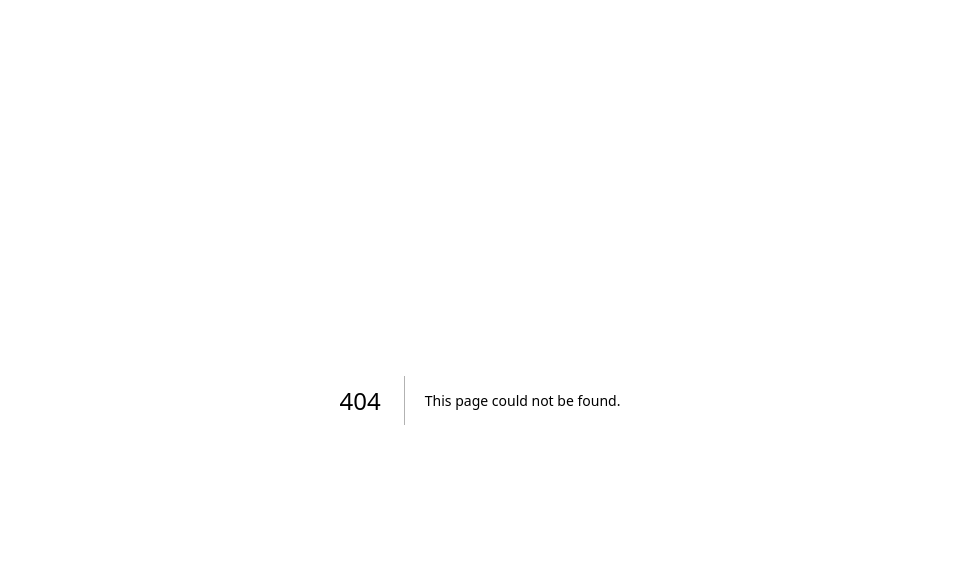
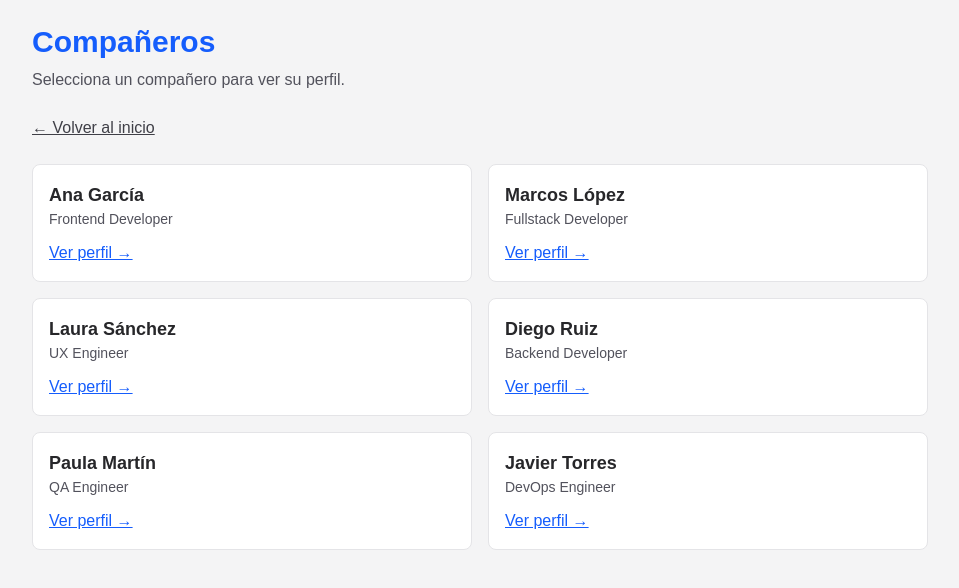
Before and after one commit to FranVice/interamplify-practica-01-directorio-companeros, a Next.js app: page /companeros in a window 1280 px wide. Before the commit this address had no page. Shown: the top 588 px of the page, without its empty margins (160-1119 px from the left). Built offline with nearby package versions, Linux system fonts and the light colour scheme.

Commit message:
Práctica 01 finalizada - RF-01 a RF-04 completados y README actualizado

```diff
--- /dev/null
+++ b/app/companeros/[id]/page.tsx
@@ -0,0 +1,51 @@
+import { notFound } from "next/navigation";
+import Link from "next/link";
+import { coworkers } from "../../../lib/data";
+
+interface PageProps {
+    params: Promise<{ id: string }>;
+    }
+
+    export default async function Page({ params }: PageProps) {
+    const { id } = await params;
+
+    const coworker = coworkers.find((c) => c.id === id);
+
+    if (!coworker) {
+        notFound();
+    }
+
+    return (
+        <main className="min-h-screen bg-zinc-100 dark:bg-zinc-900 text-zinc-800 dark:text-zinc-100 p-6">
+        <div className="max-w-3xl mx-auto">
+            <h1 className="text-3xl font-bold mb-4 text-blue-600 dark:text-blue-400">
+            {coworker.nombre}
+            </h1>
+
+            <p className="text-lg mb-2 font-semibold">{coworker.rol}</p>
+
+            <p className="mb-6 text-zinc-600 dark:text-zinc-300">
+            {coworker.bio}
+            </p>
+
+            <div className="flex flex-wrap gap-2 mb-6">
+            {coworker.tecnologias.map((tec) => (
+                <span
+                key={tec}
+                className="px-3 py-1 text-sm rounded-full bg-zinc-200 dark:bg-zinc-700"
+                >
+                {tec}
+                </span>
+            ))}
+            </div>
+
+            <Link
+            href="/companeros"
+            className="underline text-zinc-700 dark:text-zinc-200 hover:opacity-80"
+            >
+            ← Volver al listado
+            </Link>
+        </div>
+        </main>
+    );
+}
--- /dev/null
+++ b/app/companeros/page.tsx
@@ -0,0 +1,46 @@
+import Link from "next/link";
+import { coworkers } from "../../lib/data";
+
+export default function CompanerosPage() {
+    return (
+        <main className="min-h-screen bg-zinc-100 dark:bg-zinc-900 text-zinc-800 dark:text-zinc-100 p-6">
+        <div className="max-w-4xl mx-auto">
+            <h1 className="text-3xl font-bold mb-2 text-blue-600 dark:text-blue-400">
+            Compañeros
+            </h1>
+
+            <p className="mb-6 text-zinc-600 dark:text-zinc-300">
+            Selecciona un compañero para ver su perfil.
+            </p>
+
+            <Link
+            href="/"
+            className="inline-block mb-6 underline text-zinc-700 dark:text-zinc-200 hover:opacity-80"
+            >
+            ← Volver al inicio
+            </Link>
+
+            <ul className="grid gap-4 sm:grid-cols-2">
+            {coworkers.map((c) => (
+                <li
+                key={c.id}
+                className="rounded-lg border border-zinc-200 dark:border-zinc-700 bg-white dark:bg-zinc-800 p-4"
+                >
+                <p className="text-lg font-semibold">{c.nombre}</p>
+                <p className="text-sm text-zinc-600 dark:text-zinc-300 mb-3">
+                    {c.rol}
+                </p>
+
+                <Link
+                    href={`/companeros/${c.id}`}
+                    className="text-blue-600 dark:text-blue-400 underline hover:opacity-80"
+                >
+                    Ver perfil →
+                </Link>
+                </li>
+            ))}
+            </ul>
+        </div>
+        </main>
+    );
+}
--- a/app/page.tsx
+++ b/app/page.tsx
@@ -1,65 +1,23 @@
-import Image from "next/image";
+import Link from "next/link";
 
 export default function Home() {
   return (
-    <div className="flex min-h-screen items-center justify-center bg-zinc-50 font-sans dark:bg-black">
-      <main className="flex min-h-screen w-full max-w-3xl flex-col items-center justify-between py-32 px-16 bg-white dark:bg-black sm:items-start">
-        <Image
-          className="dark:invert"
-          src="/next.svg"
-          alt="Next.js logo"
-          width={100}
-          height={20}
-          priority
-        />
-        <div className="flex flex-col items-center gap-6 text-center sm:items-start sm:text-left">
-          <h1 className="max-w-xs text-3xl font-semibold leading-10 tracking-tight text-black dark:text-zinc-50">
-            To get started, edit the page.tsx file.
-          </h1>
-          <p className="max-w-md text-lg leading-8 text-zinc-600 dark:text-zinc-400">
-            Looking for a starting point or more instructions? Head over to{" "}
-            <a
-              href="https://vercel.com/templates?framework=next.js&utm_source=create-next-app&utm_medium=appdir-template-tw&utm_campaign=create-next-app"
-              className="font-medium text-zinc-950 dark:text-zinc-50"
-            >
-              Templates
-            </a>{" "}
-            or the{" "}
-            <a
-              href="https://nextjs.org/learn?utm_source=create-next-app&utm_medium=appdir-template-tw&utm_campaign=create-next-app"
-              className="font-medium text-zinc-950 dark:text-zinc-50"
-            >
-              Learning
-            </a>{" "}
-            center.
-          </p>
-        </div>
-        <div className="flex flex-col gap-4 text-base font-medium sm:flex-row">
-          <a
-            className="flex h-12 w-full items-center justify-center gap-2 rounded-full bg-foreground px-5 text-background transition-colors hover:bg-[#383838] dark:hover:bg-[#ccc] md:w-[158px]"
-            href="https://vercel.com/new?utm_source=create-next-app&utm_medium=appdir-template-tw&utm_campaign=create-next-app"
-            target="_blank"
-            rel="noopener noreferrer"
-          >
-            <Image
-              className="dark:invert"
-              src="/vercel.svg"
-              alt="Vercel logomark"
-              width={16}
-              height={16}
-            />
-            Deploy Now
-          </a>
-          <a
-            className="flex h-12 w-full items-center justify-center rounded-full border border-solid border-black/[.08] px-5 transition-colors hover:border-transparent hover:bg-black/[.04] dark:border-white/[.145] dark:hover:bg-[#1a1a1a] md:w-[158px]"
-            href="https://nextjs.org/docs?utm_source=create-next-app&utm_medium=appdir-template-tw&utm_campaign=create-next-app"
-            target="_blank"
-            rel="noopener noreferrer"
-          >
-            Documentation
-          </a>
-        </div>
-      </main>
-    </div>
+    <main className="min-h-screen flex flex-col items-center justify-center bg-zinc-100 dark:bg-zinc-900 text-zinc-800 dark:text-zinc-100 p-6">
+      <h1 className="text-4xl font-bold mb-4 text-blue-600 dark:text-blue-400">
+        Directorio de Compañeros
+      </h1>
+
+      <p className="mb-8 text-lg text-center max-w-xl">
+        Bienvenido a la aplicación interna del departamento de Desarrollo.
+        Aquí podrás consultar la información básica de los miembros del equipo.
+      </p>
+
+      <Link
+        href="/companeros"
+        className="px-6 py-3 bg-blue-600 dark:bg-blue-400 text-white dark:text-zinc-900 rounded-lg hover:opacity-90 transition"
+      >
+        Ver compañeros
+      </Link>
+    </main>
   );
 }
--- /dev/null
+++ b/lib/data.ts
@@ -0,0 +1,52 @@
+export interface Coworker {
+    id: string;
+    nombre: string;
+    rol: string;
+    bio: string;
+    tecnologias: string[];
+}
+
+export const coworkers: Coworker[] = [
+    {
+        id: "ana-garcia",
+        nombre: "Ana García",
+        rol: "Frontend Developer",
+        bio: "Apasionada por la creación de interfaces accesibles y limpias.",
+        tecnologias: ["Next.js", "React", "TypeScript", "Tailwind CSS"],
+    },
+    {
+        id: "marcos-lopez",
+        nombre: "Marcos López",
+        rol: "Fullstack Developer",
+        bio: "Disfruta trabajando tanto en frontend como en backend.",
+        tecnologias: ["Node.js", "Next.js", "PostgreSQL"],
+    },
+    {
+        id: "laura-sanchez",
+        nombre: "Laura Sánchez",
+        rol: "UX Engineer",
+        bio: "Especializada en experiencia de usuario y accesibilidad.",
+        tecnologias: ["Figma", "React", "CSS"],
+    },
+    {
+        id: "diego-ruiz",
+        nombre: "Diego Ruiz",
+        rol: "Backend Developer",
+        bio: "Experto en APIs y arquitectura de sistemas.",
+        tecnologias: ["Node.js", "Express", "MongoDB"],
+    },
+    {
+        id: "paula-martin",
+        nombre: "Paula Martín",
+        rol: "QA Engineer",
+        bio: "Enfocada en asegurar la calidad y estabilidad del software.",
+        tecnologias: ["Cypress", "Playwright", "Jest"],
+    },
+    {
+        id: "javier-torres",
+        nombre: "Javier Torres",
+        rol: "DevOps Engineer",
+        bio: "Responsable de la infraestructura y despliegue continuo.",
+        tecnologias: ["Docker", "AWS", "CI/CD"],
+    },
+];
```
Also changed, not shown: 1 other file (tests, documents, lock files or other folders).
